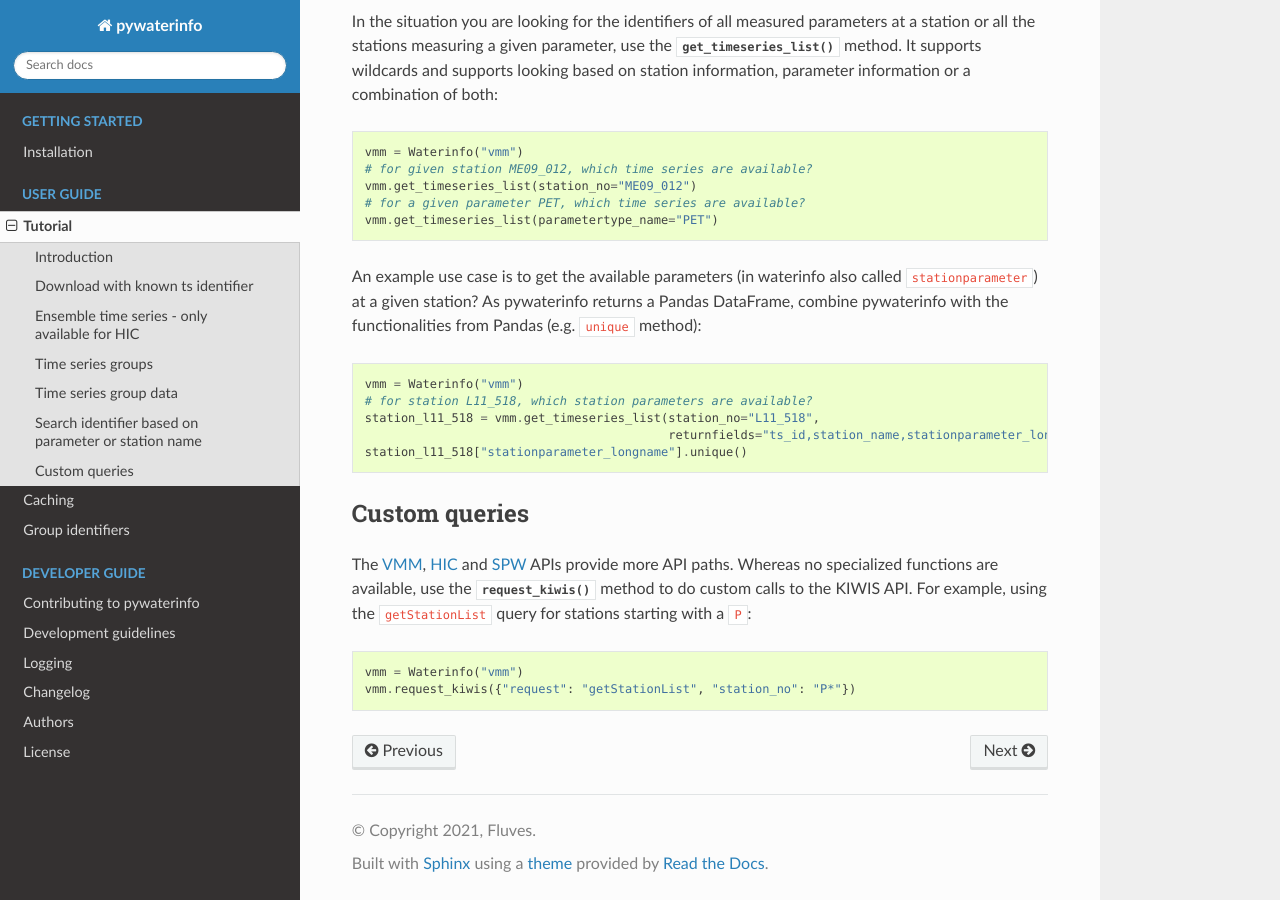
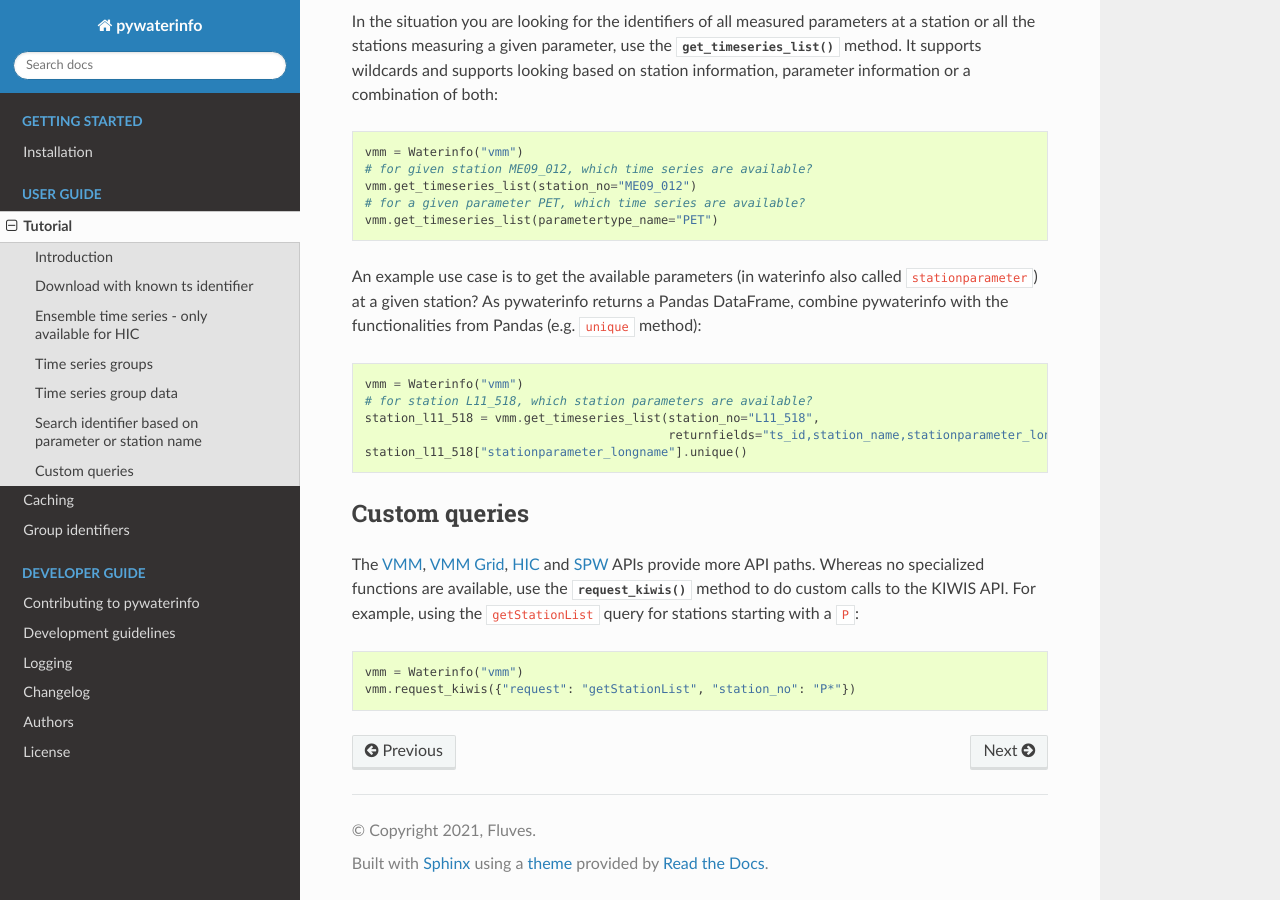
Before and after one commit to fluves/pywaterinfo, a Sphinx documentation site: the page built from docs/tutorial.rst, in a window 1280 px wide and 900 px high, scrolled down 5406 px. Built offline with Sphinx 7.4.7 and the Read the Docs theme 3.1.0, drawn with Linux system fonts in a browser that asks for light colours; pages that are not in the unit, such as notebooks, are missing from menus.

Commit message:
Add VMM Grid requestinfo general page

```diff
--- a/docs/tutorial.rst
+++ b/docs/tutorial.rst
@@ -304,6 +304,7 @@ Custom queries
 --------------
 
 The `VMM <https://download.waterinfo.be/tsmdownload/KiWIS/KiWIS?service=kisters&type=QueryServices&format=html&request=getrequestinfo>`_,
+`VMM Grid <https://hydro.vmm.be/grid/kiwis/KiWIS?service=kisters&type=QueryServices&format=html&request=getrequestinfo>`_,
 `HIC <https://www.waterinfo.be/tsmhic/KiWIS/KiWIS?service=kisters&type=QueryServices&format=html&request=getrequestinfo>`_ and
 `SPW <https://hydrometrie.wallonie.be/services/KiWIS/KiWIS?service=kisters&type=QueryServices&format=html&request=getrequestinfo>`_ APIs
 provide more API paths. Whereas no specialized functions are available, use the :func:`~pywaterinfo.Waterinfo.request_kiwis` method
```
